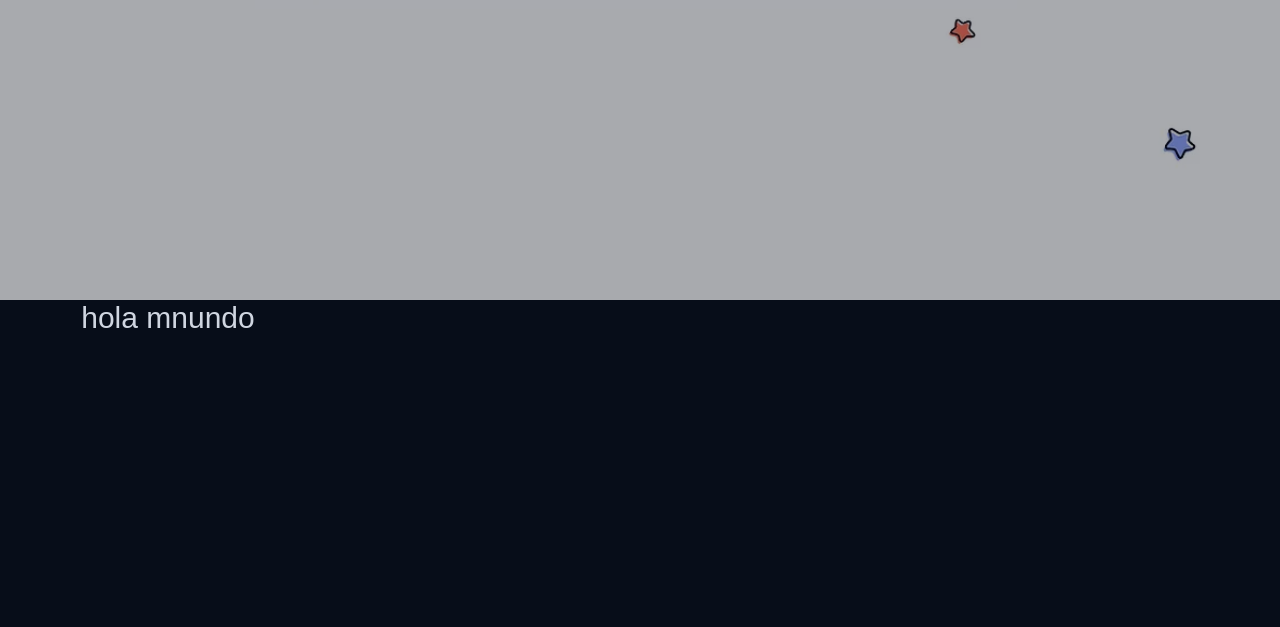
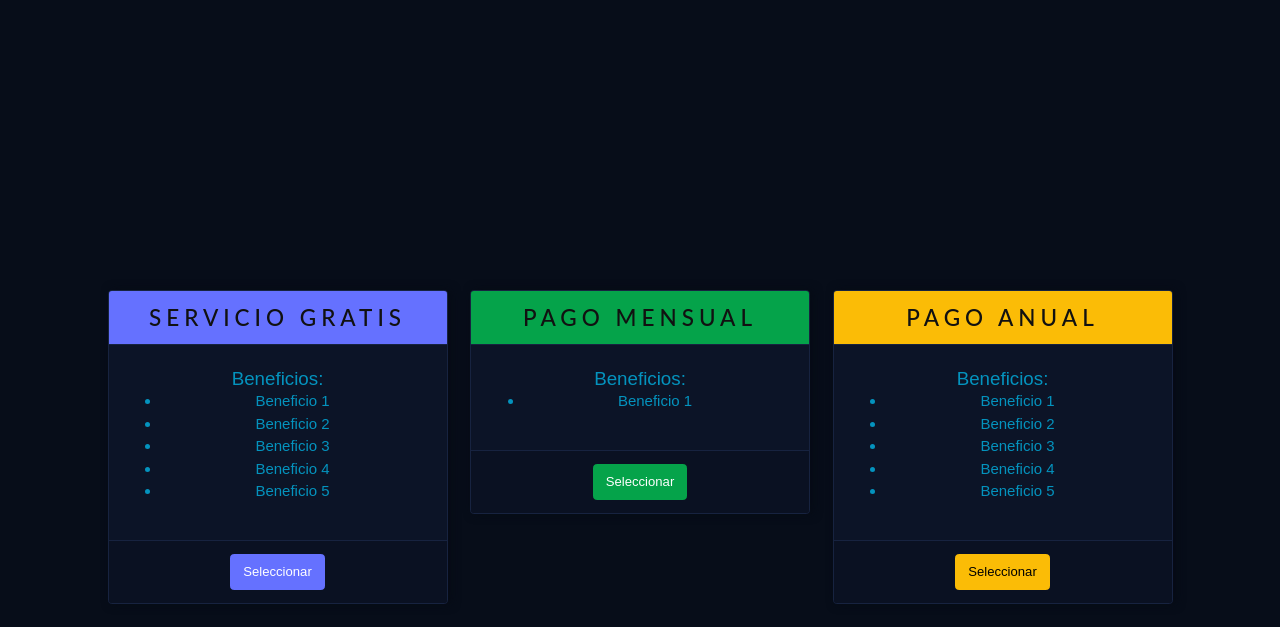
Before and after one commit to neavesVoltio/test, a plain HTML site: page registro.html in a window 1280 px wide. Shown: the part 500-1127 px from the top of the page. Before the commit the page ends 836 px from the top, so only its background shows below. Drawn offline with Linux system fonts and the light colour scheme.

Commit message:
Add files via upload

```diff
--- a/registro.html
+++ b/registro.html
@@ -5,18 +5,81 @@
 <link rel="stylesheet" type="text/css" href="styles.css" />
 <link rel="stylesheet" type="text/css" href="src/styles/bootstrap.css" />
 
+</head>
+<body >
 
-</head>
-<body>
+  <div class="row">
+    <div class="container">
+      <div class="captions">
+        <span class="borders" style="user-select: none;">REGISTRO</span>
+        <div class="container border-0" style="margin-top: 300px;">
+          <div class="row row-cols-1 row-cols-md-3 p-3">
+            <div class="col-sm-4 mb-2">
+              <div class="card">
+                <div class="card-header bg-primary text-white">
+                  <h3>Servicio Gratis</h3>
+                </div>
+                <div class="card-body">
+                  <h4>Beneficios:</h4>
+                  <ul>
+                    <li>Beneficio 1</li>
+                    <li>Beneficio 2</li>
+                    <li>Beneficio 3</li>
+                    <li>Beneficio 4</li>
+                    <li>Beneficio 5</li>
+                  </ul>
+                </div>
+                <div class="card-footer">
+                  <button class="btn btn-primary">Seleccionar</button>
+                </div>
+              </div>
+            </div>
 
-  <div class="bgimg-1">
-    <div class="captions">
-    <span class="borders" style="user-select: none;">REGISTRO</span>
+            <div class="col-sm-4 mb-2">
+              <div class="card">
+                <div class="card-header bg-success text-white">
+                  <h3>Pago Mensual</h3>
+                </div>
+                <div class="card-body">
+                  <h4>Beneficios:</h4>
+                  <ul>
+                    <li>Beneficio 1</li>
+
+                  </ul>
+                </div>
+                <div class="card-footer">
+                  <button class="btn btn-success">Seleccionar</button>
+                </div>
+              </div>
+            </div>
+
+            <div class="col-sm-4 mb-2">
+              <div class="card">
+                <div class="card-header bg-warning text-white">
+                  <h3>Pago Anual</h3>
+                </div>
+                <div class="card-body">
+                  <h4>Beneficios:</h4>
+                  <ul>
+                    <li>Beneficio 1</li>
+                    <li>Beneficio 2</li>
+                    <li>Beneficio 3</li>
+                    <li>Beneficio 4</li>
+                    <li>Beneficio 5</li>
+                  </ul>
+                </div>
+                <div class="card-footer">
+                  <button class="btn btn-warning">Seleccionar</button>
+                </div>
+              </div>
+            </div>
+          </div>
+        </div>
+      </div>
     </div>
+
   </div>
-  <div class="container">
-    <h2>hola mnundo</h2>
-  </div>
+
 <script src="index.js"></script>
 <script src="src/js/cdn.js"></script>
 
--- a/styles.css
+++ b/styles.css
@@ -3,12 +3,12 @@ body, html {
   height: 100%;
   margin: 0;
   font: 400 15px/1.8 "Lato", sans-serif ;
-  color: #777;
+  color: #ffffff;
 }
 
 .bgimg-1, .bgimg-2, .bgimg-3 {
   position: relative;
-  opacity: 0.65;
+  opacity: 0.9;
   background-attachment: fixed;
   background-position: center;
   background-repeat: no-repeat;
```
